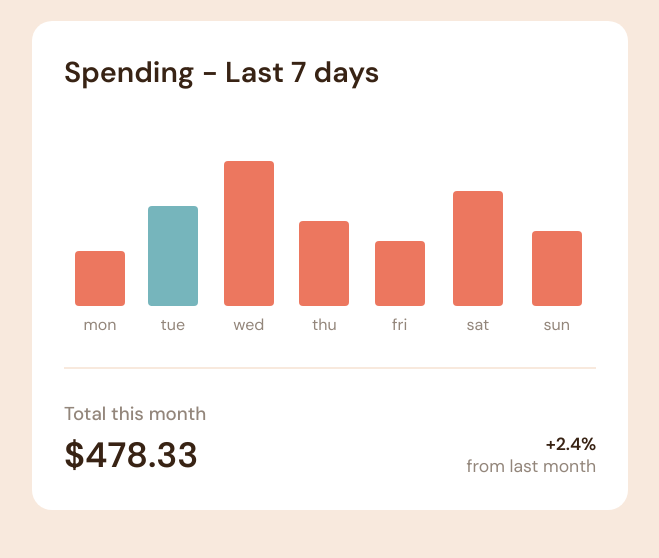
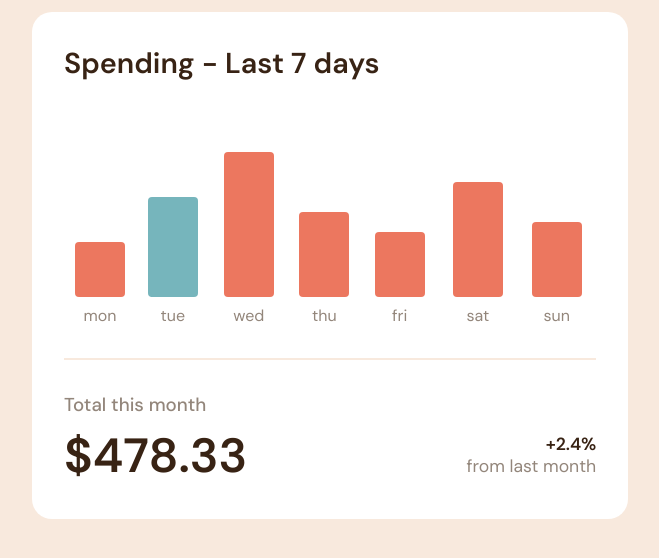
Before and after one commit to MarziaJalili/expenses-chart-component-main, a plain HTML site: page index.html in a window 1280 px wide. Shown: the part 202-760 px from the top of the page, without its empty margins (358-1017 px from the left). Drawn offline with nearby package versions, Linux system fonts and the light colour scheme.

Commit message:
change the font size

```diff
--- a/style.css
+++ b/style.css
@@ -262,8 +262,11 @@ section {
         }
     }
 
-    .total-price {
-        font-size: 3rem;
+    .amount {
+        .total-price {
+            font-size: 3rem;
+        }
+
     }
 }
 
```
